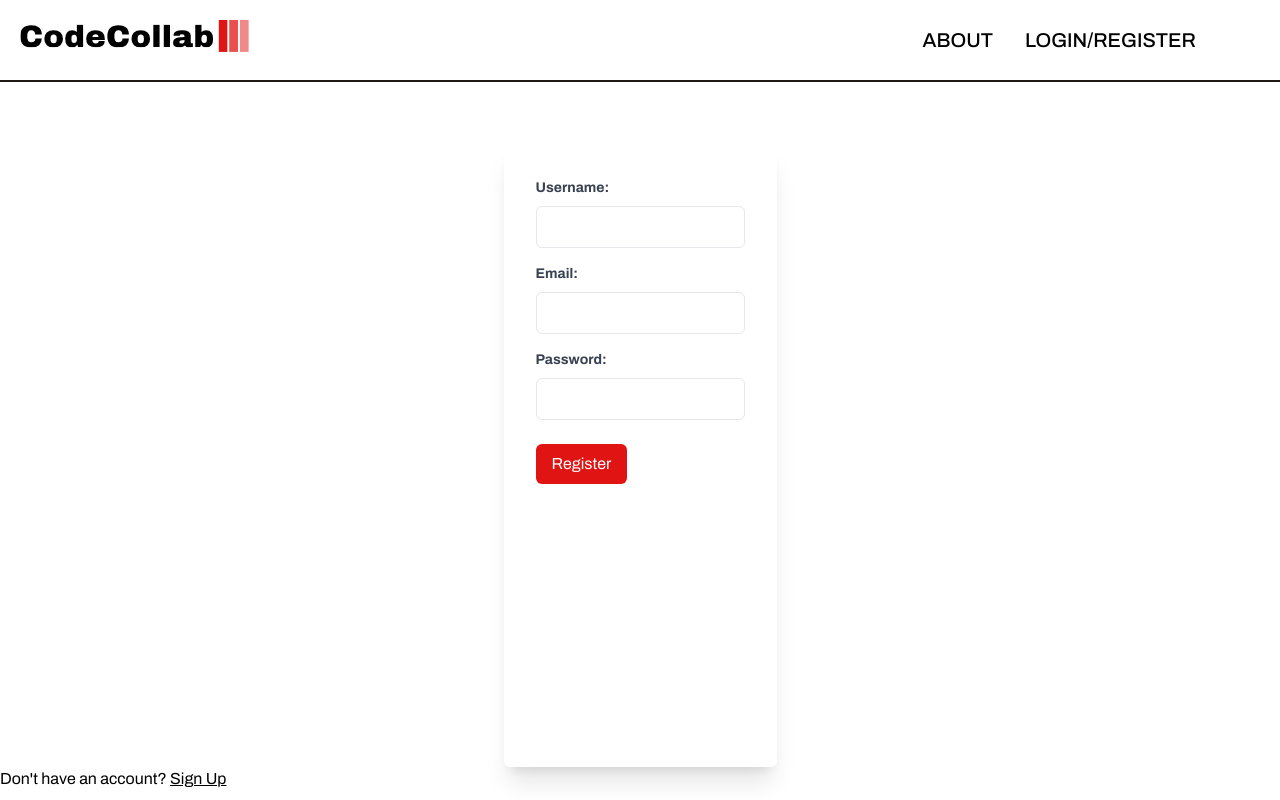
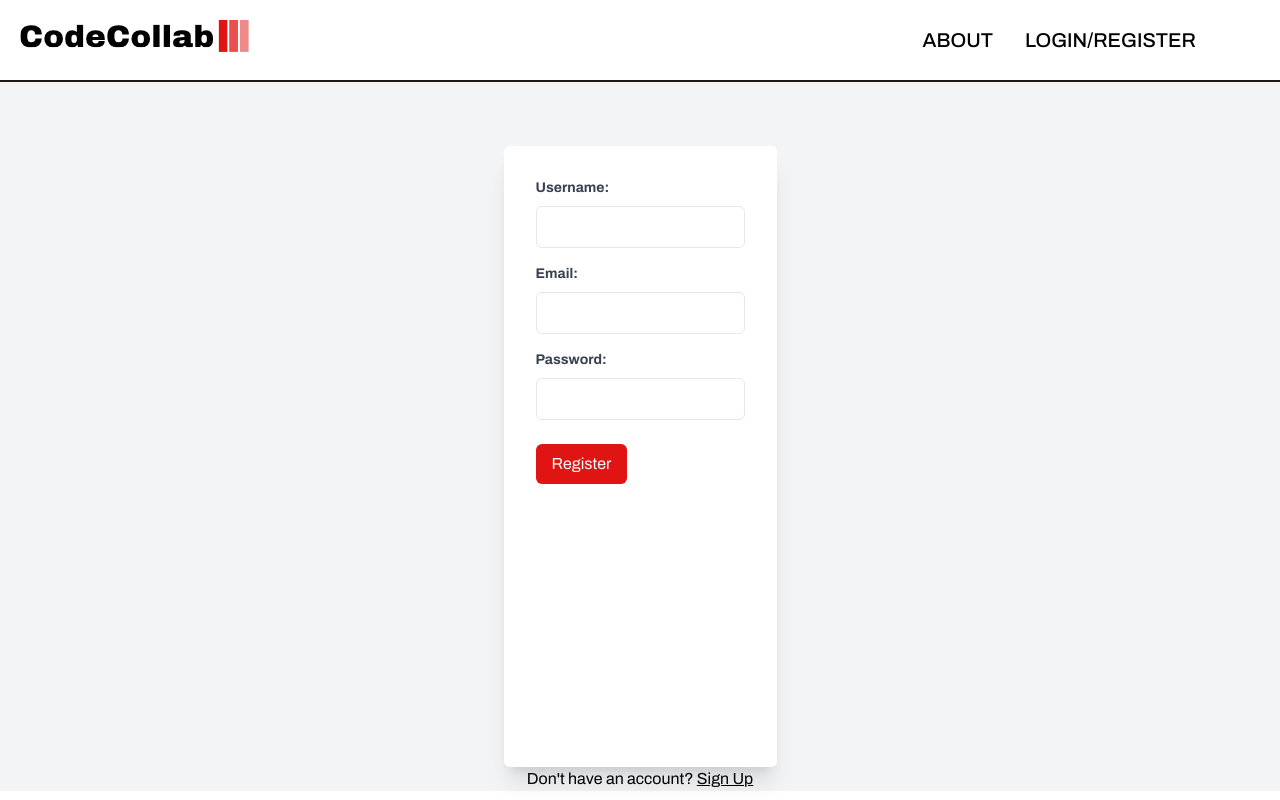
Before and after one commit to akshayhim/CodeCollab-frontend, a React (Vite) app: page /register in a window 1280 px wide. Built offline with nearby package versions, Linux system fonts and the light colour scheme.

Commit message:
minor fixes

```diff
--- a/src/pages/register.jsx
+++ b/src/pages/register.jsx
@@ -4,7 +4,7 @@
 
 const RegisterPage = () => {
   return (
-    <div>
+    <div className="min-h-[calc(100vh-7.16rem)] flex flex-col items-center justify-center bg-gray-100">
       <Registration />
       <Link to="/register" href="#" className="body2">
         {"Don't have an account? "}
```
